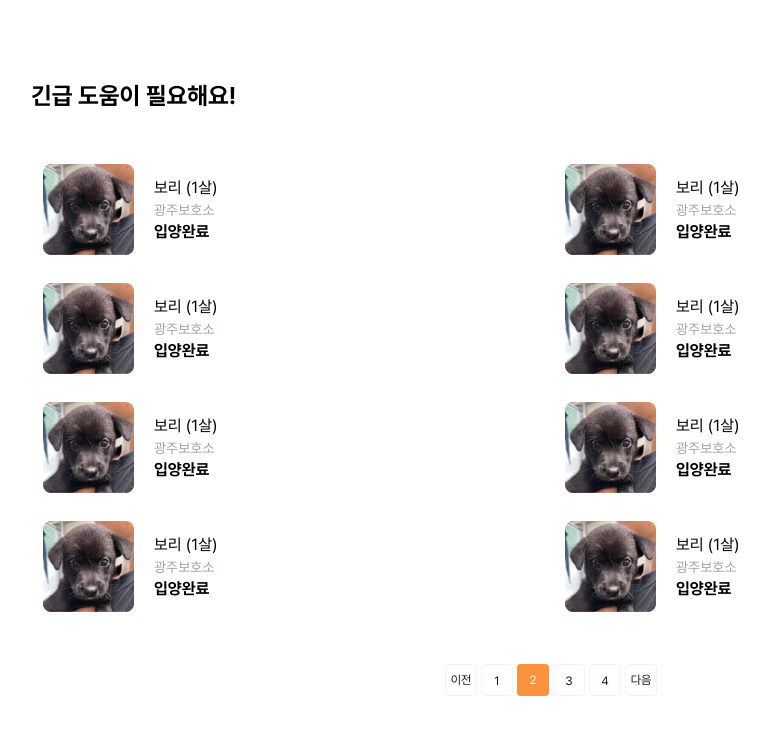
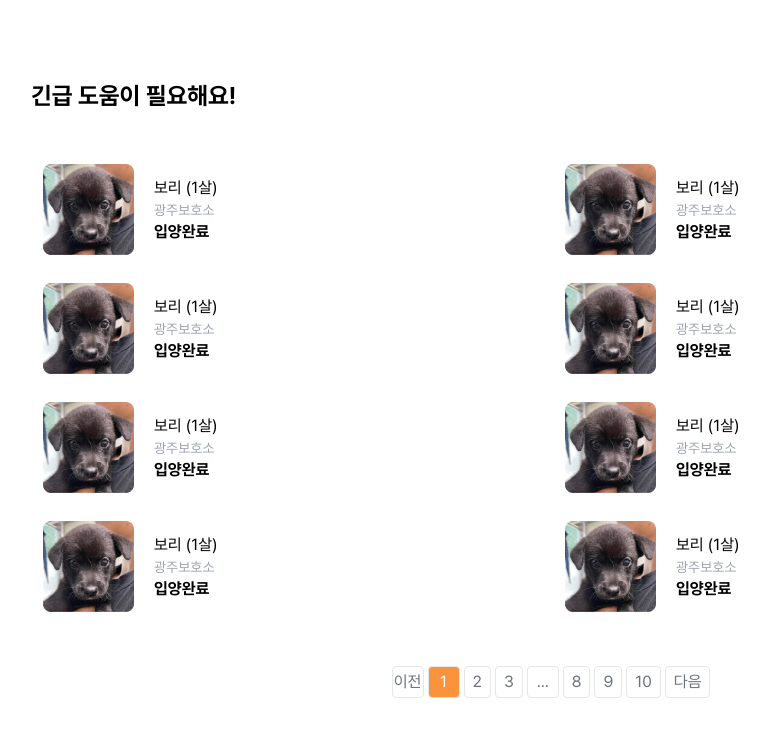
Before and after one commit to Step3-kakao-tech-campus/Team16_FE, a React (Create React App) app: page /profile/urgent/1 in a window 1280 px wide. Shown: the top 736 px of the page, without its empty margins (89-858 px from the left). Built offline with nearby package versions, Linux system fonts and the light colour scheme.

Commit message:
feat: 보호소프로필, 프로필리스트(긴급, 신규)에 페이지네이션 추가

```diff
--- a/src/App.tsx
+++ b/src/App.tsx
@@ -22,7 +22,7 @@ function App() {
             <Route path="/" element={<Home />} />
             <Route path="/pet/:id" element={<DetailPetPage />} />
             <Route path="/profile" element={<ProfileListPage />} />
-            <Route path="/shelter" element={<ShelterInfoPage />} />
+            <Route path="/shelter/:id" element={<ShelterInfoPage />} />
             <Route path="/profile/urgent/:page" element={<UrgentListPage />} />
             <Route path="/profile/new/:page" element={<NewListPage />} />
             <Route path="/login" element={<LoginPage />} />
--- a/src/components/organisms/NewList.tsx
+++ b/src/components/organisms/NewList.tsx
@@ -1,7 +1,16 @@
-import VNewList from './VNewList';
+import { useNavigate } from 'react-router-dom';
+import { useState } from 'react';
+import VNewList, { PageNationProps, Props } from './VNewList';
 import { ProfileListProps } from './VProfileListHome';
 
 const NewList = () => {
+  const [currentPage, setCurrentPage] = useState(1); // 현재 페이지 상태
+  const navigate = useNavigate();
+  // 페이지 변경 함수
+  const handlePageChange = (page: number) => {
+    setCurrentPage(page);
+    navigate(`/profile/urgent/${page}`);
+  };
   // const [list, setlist] = useState([]);
 
   // useEffect(() => {
@@ -17,9 +26,19 @@ const NewList = () => {
     shelter: '광주보호소',
     state: '입양완료',
   };
+  const pageNationProps: PageNationProps = {
+    currentPage, // 현재 페이지 상태를 전달
+    lastPage: 10,
+    maxLength: 7,
+    setCurrentPage: handlePageChange, // 페이지 변경 함수를 전달
+  };
 
+  const props: Props = {
+    pageNationProps,
+    profileListProps,
+  };
   // JSX를 VAC로 교체
 
-  return <VNewList {...profileListProps} />;
+  return <VNewList {...props} />;
 };
 export default NewList;
--- a/src/components/organisms/ShelterInfo.tsx
+++ b/src/components/organisms/ShelterInfo.tsx
@@ -1,10 +1,20 @@
+import { useNavigate } from 'react-router-dom';
+import { useState } from 'react';
 import VShelterInfo, {
+  PageNationProps,
   ProfileListProps,
   Props,
   ShelterInfoProps,
 } from './VShelterInfo';
 
 const ShelterInfo = () => {
+  const [currentPage, setCurrentPage] = useState(1); // 현재 페이지 상태
+  const navigate = useNavigate();
+  // 페이지 변경 함수
+  const handlePageChange = (page: number) => {
+    setCurrentPage(page);
+    navigate(`/profile/urgent/${page}`);
+  };
   //   const [sosList, setSosList] = useState([]);
 
   //   useEffect(() => {
@@ -27,9 +37,17 @@ const ShelterInfo = () => {
     state: '입양완료',
   };
 
+  const pageNationProps: PageNationProps = {
+    currentPage, // 현재 페이지 상태를 전달
+    lastPage: 10,
+    maxLength: 7,
+    setCurrentPage: handlePageChange, // 페이지 변경 함수를 전달
+  };
+
   const props: Props = {
     shelterInfoProps,
     profileListProps,
+    pageNationProps,
   };
 
   // JSX를 VAC로 교체
--- a/src/components/organisms/UrgentList.tsx
+++ b/src/components/organisms/UrgentList.tsx
@@ -1,13 +1,20 @@
-import VUrgentList, { ProfileListProps } from './VUrgentList';
+import { useNavigate } from 'react-router-dom';
+import { useState } from 'react';
+import VUrgentList, {
+  PageNationProps,
+  ProfileListProps,
+  Props,
+} from './VUrgentList';
 
 const UrgentList = () => {
-  // const [list, setlist] = useState([]);
+  const [currentPage, setCurrentPage] = useState(1); // 현재 페이지 상태
+  const navigate = useNavigate();
+  // 페이지 변경 함수
+  const handlePageChange = (page: number) => {
+    setCurrentPage(page);
+    navigate(`/profile/urgent/${page}`);
+  };
 
-  // useEffect(() => {
-  //   fetch('public/data/profileHomeMock.json')
-  //     .then((res) => res.json()) // javascript객체로 변환
-  //     .then(setlist); // list에 저장
-  // }, []);
   const profileListProps: ProfileListProps = {
     image: '/assets/pet.png',
     id: 1,
@@ -17,8 +24,27 @@ const UrgentList = () => {
     state: '입양완료',
   };
 
+  const pageNationProps: PageNationProps = {
+    currentPage, // 현재 페이지 상태를 전달
+    lastPage: 10,
+    maxLength: 7,
+    setCurrentPage: handlePageChange, // 페이지 변경 함수를 전달
+  };
+
+  const props: Props = {
+    pageNationProps,
+    profileListProps,
+  };
+  // const [list, setlist] = useState([]);
+
+  // useEffect(() => {
+  //   fetch('public/data/profileHomeMock.json')
+  //     .then((res) => res.json()) // javascript객체로 변환
+  //     .then(setlist); // list에 저장
+  // }, []);
+
   // JSX를 VAC로 교체
 
-  return <VUrgentList {...profileListProps} />;
+  return <VUrgentList {...props} />;
 };
 export default UrgentList;
--- a/src/components/organisms/VShelterInfo.tsx
+++ b/src/components/organisms/VShelterInfo.tsx
@@ -1,5 +1,6 @@
 import ShelterCard from 'components/molecules/ShelterCard';
 import ProfileCard from 'components/molecules/ProfileCard';
+import Pagination from './Pagenation';
 
 export interface ShelterInfoProps {
   name: string;
@@ -16,10 +17,17 @@ export interface ProfileListProps {
   shelter: string;
   state: string;
 }
+export interface PageNationProps {
+  setCurrentPage: (page: number) => void;
+  currentPage: number;
+  lastPage: number;
+  maxLength: number;
+}
 
 export interface Props {
   profileListProps: ProfileListProps;
   shelterInfoProps: ShelterInfoProps;
+  pageNationProps: PageNationProps;
 }
 
 const VShelterInfo = (props: Props) => {
@@ -39,56 +47,14 @@ const VShelterInfo = (props: Props) => {
           <ProfileCard {...props.profileListProps} />
         </div>
       </div>
-      <ol className="flex justify-center gap-1 text-xs font-medium">
-        <li>
-          <a
-            href="Todo"
-            className="inline-flex h-8 w-8 items-center justify-center rounded border border-gray-100 bg-white text-gray-900 rtl:rotate-180"
-          >
-            이전
-          </a>
-        </li>
-
-        <li>
-          <a
-            href="/profile/urgent/1"
-            className="block h-8 w-8 rounded border border-gray-100 bg-white text-center leading-8 text-gray-900"
-          >
-            1
-          </a>
-        </li>
-
-        <li className="block h-8 w-8 rounded border-orange-400 bg-orange-400 text-center leading-8 text-white">
-          2
-        </li>
-
-        <li>
-          <a
-            href="/profile/urgent/2"
-            className="block h-8 w-8 rounded border border-gray-100 bg-white text-center leading-8 text-gray-900"
-          >
-            3
-          </a>
-        </li>
-
-        <li>
-          <a
-            href="/profile/urgent/3"
-            className="block h-8 w-8 rounded border border-gray-100 bg-white text-center leading-8 text-gray-900"
-          >
-            4
-          </a>
-        </li>
-
-        <li>
-          <a
-            href="Todo"
-            className="inline-flex h-8 w-8 items-center justify-center rounded border border-gray-100 bg-white text-gray-900 rtl:rotate-180"
-          >
-            다음
-          </a>
-        </li>
-      </ol>
+      <div className="flex justify-center">
+        <Pagination
+          currentPage={props.pageNationProps.currentPage}
+          lastPage={props.pageNationProps.lastPage}
+          maxLength={7}
+          setCurrentPage={props.pageNationProps.setCurrentPage}
+        />
+      </div>
     </div>
   );
 };
--- a/src/components/organisms/VUrgentList.tsx
+++ b/src/components/organisms/VUrgentList.tsx
@@ -1,4 +1,5 @@
 import ProfileCard from 'components/molecules/ProfileCard';
+import Pagination from './Pagenation';
 
 export interface ProfileListProps {
   image: string;
@@ -8,73 +9,44 @@ export interface ProfileListProps {
   shelter: string;
   state: string;
 }
+export interface PageNationProps {
+  setCurrentPage: (page: number) => void;
+  currentPage: number;
+  lastPage: number;
+  maxLength: number;
+}
 
-const VUrgentList = (profileListProps: ProfileListProps) => (
+export interface Props {
+  profileListProps: ProfileListProps;
+  pageNationProps: PageNationProps;
+}
+
+const VUrgentList = (props: Props) => {
+  return (
     <div className="m-20">
       <h2 className="font-bold text-xl sm:text-2xl m-10 mr-20">
         긴급 도움이 필요해요!
       </h2>
       <div className="grid grid-cols-1 gap-1 sm:grid-cols-2 m-10">
-      <ProfileCard {...profileListProps} />
-      <ProfileCard {...profileListProps} />
-      <ProfileCard {...profileListProps} />
-      <ProfileCard {...profileListProps} />
-      <ProfileCard {...profileListProps} />
-      <ProfileCard {...profileListProps} />
-      <ProfileCard {...profileListProps} />
-      <ProfileCard {...profileListProps} />
+        <ProfileCard {...props.profileListProps} />
+        <ProfileCard {...props.profileListProps} />
+        <ProfileCard {...props.profileListProps} />
+        <ProfileCard {...props.profileListProps} />
+        <ProfileCard {...props.profileListProps} />
+        <ProfileCard {...props.profileListProps} />
+        <ProfileCard {...props.profileListProps} />
+        <ProfileCard {...props.profileListProps} />
       </div>
-    <ol className="flex justify-center gap-1 text-xs font-medium">
-      <li>
-        <a
-          href="Todo"
-          className="inline-flex h-8 w-8 items-center justify-center rounded border border-gray-100 bg-white text-gray-900 rtl:rotate-180"
-        >
-          이전
-        </a>
-      </li>
-
-      <li>
-        <a
-          href="/profile/urgent/1"
-          className="block h-8 w-8 rounded border border-gray-100 bg-white text-center leading-8 text-gray-900"
-        >
-          1
-        </a>
-      </li>
-
-      <li className="block h-8 w-8 rounded border-orange-400 bg-orange-400 text-center leading-8 text-white">
-        2
-      </li>
-
-      <li>
-        <a
-          href="/profile/urgent/2"
-          className="block h-8 w-8 rounded border border-gray-100 bg-white text-center leading-8 text-gray-900"
-        >
-          3
-        </a>
-      </li>
-
-      <li>
-        <a
-          href="/profile/urgent/3"
-          className="block h-8 w-8 rounded border border-gray-100 bg-white text-center leading-8 text-gray-900"
-        >
-          4
-        </a>
-      </li>
-
-      <li>
-        <a
-          href="Todo"
-          className="inline-flex h-8 w-8 items-center justify-center rounded border border-gray-100 bg-white text-gray-900 rtl:rotate-180"
-        >
-          다음
-        </a>
-      </li>
-    </ol>
+      <div className="flex justify-center">
+        <Pagination
+          currentPage={props.pageNationProps.currentPage}
+          lastPage={props.pageNationProps.lastPage}
+          maxLength={7}
+          setCurrentPage={props.pageNationProps.setCurrentPage}
+        />
+      </div>
     </div>
   );
+};
 
 export default VUrgentList;
```
Also changed, not shown: src/components/organisms/VNewList.tsx (+29 -59 lines). Lines whose indentation alone changed are shown as unchanged.
